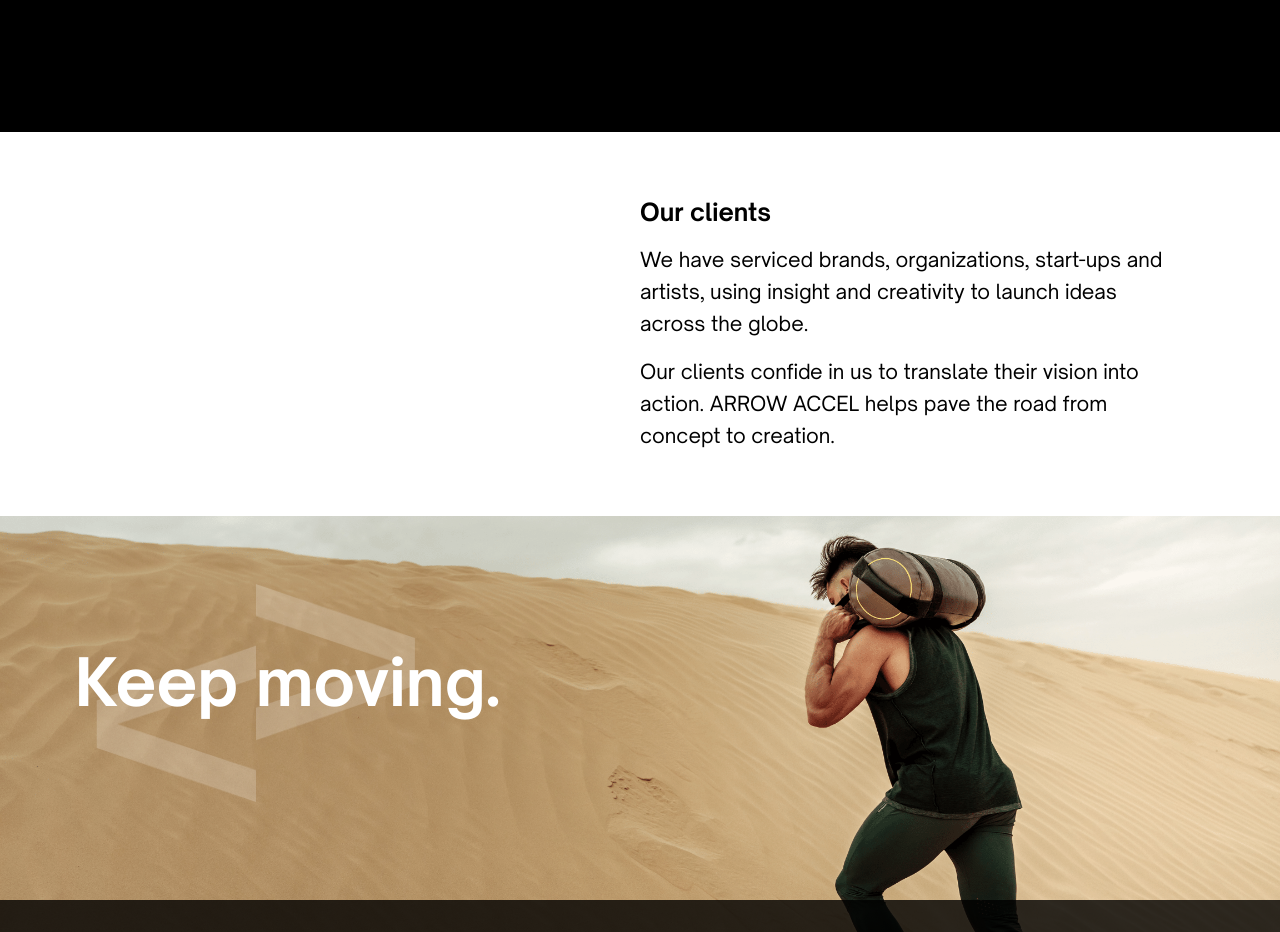
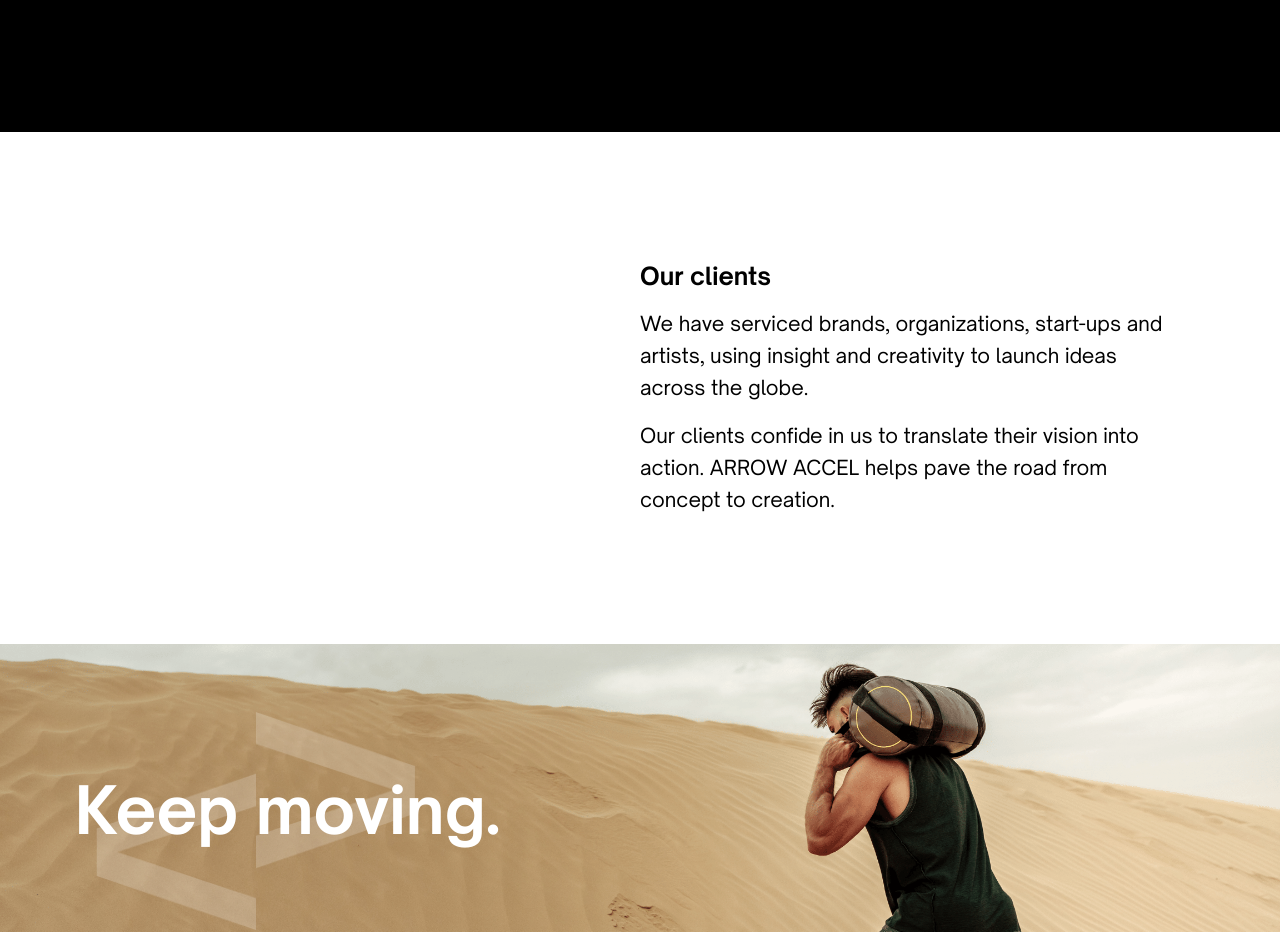
Before and after one commit to shafrazi/arrow-accel, a Next.js app: page / in a window 1280 px wide. Shown: the part 3100-4032 px from the top of the page. Built offline with nearby package versions, Linux system fonts and the light colour scheme.

Commit message:
add margin to container

```diff
--- a/components/container.js
+++ b/components/container.js
@@ -1,6 +1,6 @@
 export default function Container({ children }) {
   return (
-    <div className="flex w-full justify-center items-center">
+    <div className="flex w-full justify-center items-center my-16">
       <div className="w-full flex lg:w-10/12 py-6 md:py-10 lg:py-16 px-4 md:px-10 lg:px-0">
         {children}
       </div>
```
